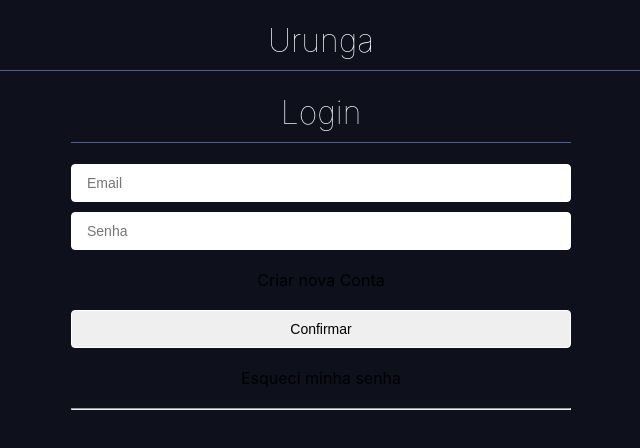
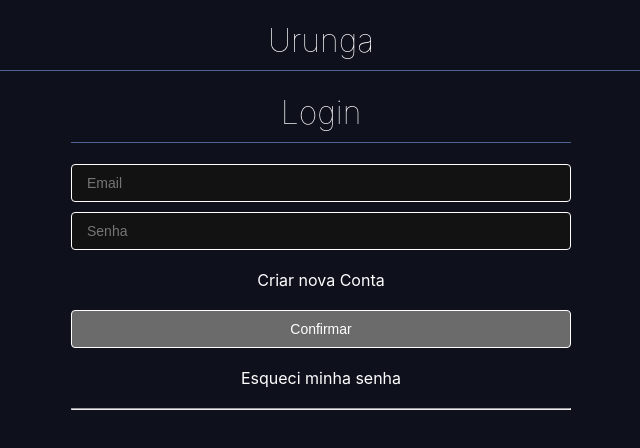
Before and after one commit to PedroLuizComZ/urunga-front, a Next.js app: page / in a window 1280 px wide. Shown: the top 448 px of the page, without its empty margins (319-959 px from the left). Built offline with nearby package versions, Linux system fonts and the light colour scheme.

Commit message:
Set white as default color

```diff
--- a/styles/globals.css
+++ b/styles/globals.css
@@ -15,14 +15,14 @@ a {
   box-sizing: border-box;
 }
 
-@media (prefers-color-scheme: dark) {
 html {
   color-scheme: dark;
+  color: white;
 }
+
 body {
   color: white;
   background: black;
-  }
 }
 
 body {
```
Lines whose indentation alone changed are shown as unchanged.
